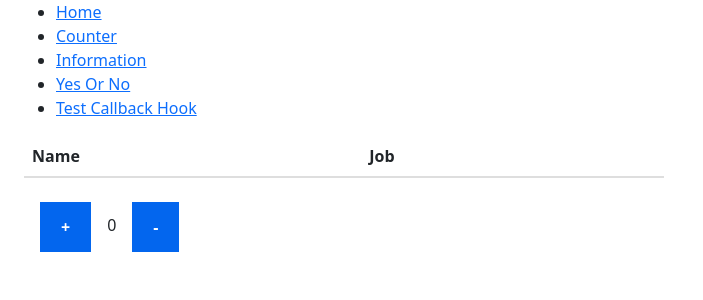
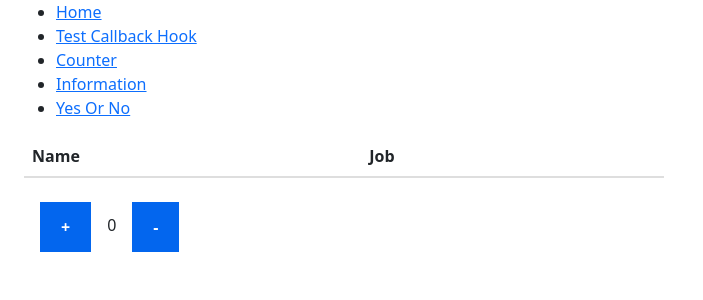
Before and after one commit to lbthucsgt/react-redux-tutorial, a React (Create React App) app: page / in a window 1280 px wide. Shown: the top 300 px of the page, without its empty margins (0-703 px from the left). Built offline with nearby package versions, Linux system fonts and the light colour scheme.

Commit message:
update code

```diff
--- a/src/pages/counter.js
+++ b/src/pages/counter.js
@@ -16,10 +16,10 @@ const Test = (props) => {
             <div className='scroll-up-dashboard'>
                 <ul>
                     <li><Link to='/'>Home</Link></li>
+                    <li><Link to='/test-callback'>Test Callback Hook</Link></li>
                     <li><Link to='/counter'>Counter</Link></li>
                     <li><Link to='/information'>Information</Link></li>
                     <li><Link to='/yesno'>Yes Or No</Link></li>
-                    <li><Link to='/test-callback'>Test Callback Hook</Link></li>
                 </ul>
             </div>
             <Table/>
--- a/src/pages/home.js
+++ b/src/pages/home.js
@@ -10,10 +10,10 @@ const Home = (props) => {
             <div className='scroll-up-dashboard'>
                 <ul>
                     <li><Link to='/'>Home</Link></li>
+                    <li><Link to='/test-callback'>Test Callback Hook</Link></li>
                     <li><Link to='/counter'>Counter</Link></li>
                     <li><Link to='/information'>Information</Link></li>
                     <li><Link to='/yesno'>Yes Or No</Link></li>
-                    <li><Link to='/test-callback'>Test Callback Hook</Link></li>
                 </ul>
             </div>
             <Table/>
--- a/src/pages/information.js
+++ b/src/pages/information.js
@@ -22,10 +22,10 @@ const Information = (props) => {
             <div className='scroll-up-dashboard'>
                 <ul>
                     <li><Link to='/'>Home</Link></li>
+                    <li><Link to='/test-callback'>Test Callback Hook</Link></li>
                     <li><Link to='/counter'>Counter</Link></li>
                     <li><Link to='/information'>Information</Link></li>
                     <li><Link to='/yesno'>Yes Or No</Link></li>
-                    <li><Link to='/test-callback'>Test Callback Hook</Link></li>
                 </ul>
             </div>
 
--- a/src/pages/testCallback.js
+++ b/src/pages/testCallback.js
@@ -26,10 +26,10 @@ const TestCallback = () => {
             <div className='scroll-up-dashboard'>
                 <ul>
                     <li><Link to='/'>Home</Link></li>
+                    <li><Link to='/test-callback'>Test Callback Hook</Link></li>
                     <li><Link to='/counter'>Counter</Link></li>
                     <li><Link to='/information'>Information</Link></li>
                     <li><Link to='/yesno'>Yes Or No</Link></li>
-                    <li><Link to='/test-callback'>Test Callback Hook</Link></li>
                 </ul>
             </div>
             <Table/>
--- a/src/pages/yesno.js
+++ b/src/pages/yesno.js
@@ -18,10 +18,10 @@ const Yesno = (props) => {
             <div className='scroll-up-dashboard'>
                 <ul>
                     <li><Link to='/'>Home</Link></li>
+                    <li><Link to='/test-callback'>Test Callback Hook</Link></li>
                     <li><Link to='/counter'>Counter</Link></li>
                     <li><Link to='/information'>Information</Link></li>
                     <li><Link to='/yesno'>Yes Or No</Link></li>
-                    <li><Link to='/test-callback'>Test Callback Hook</Link></li>
                 </ul>
             </div>
 
```
